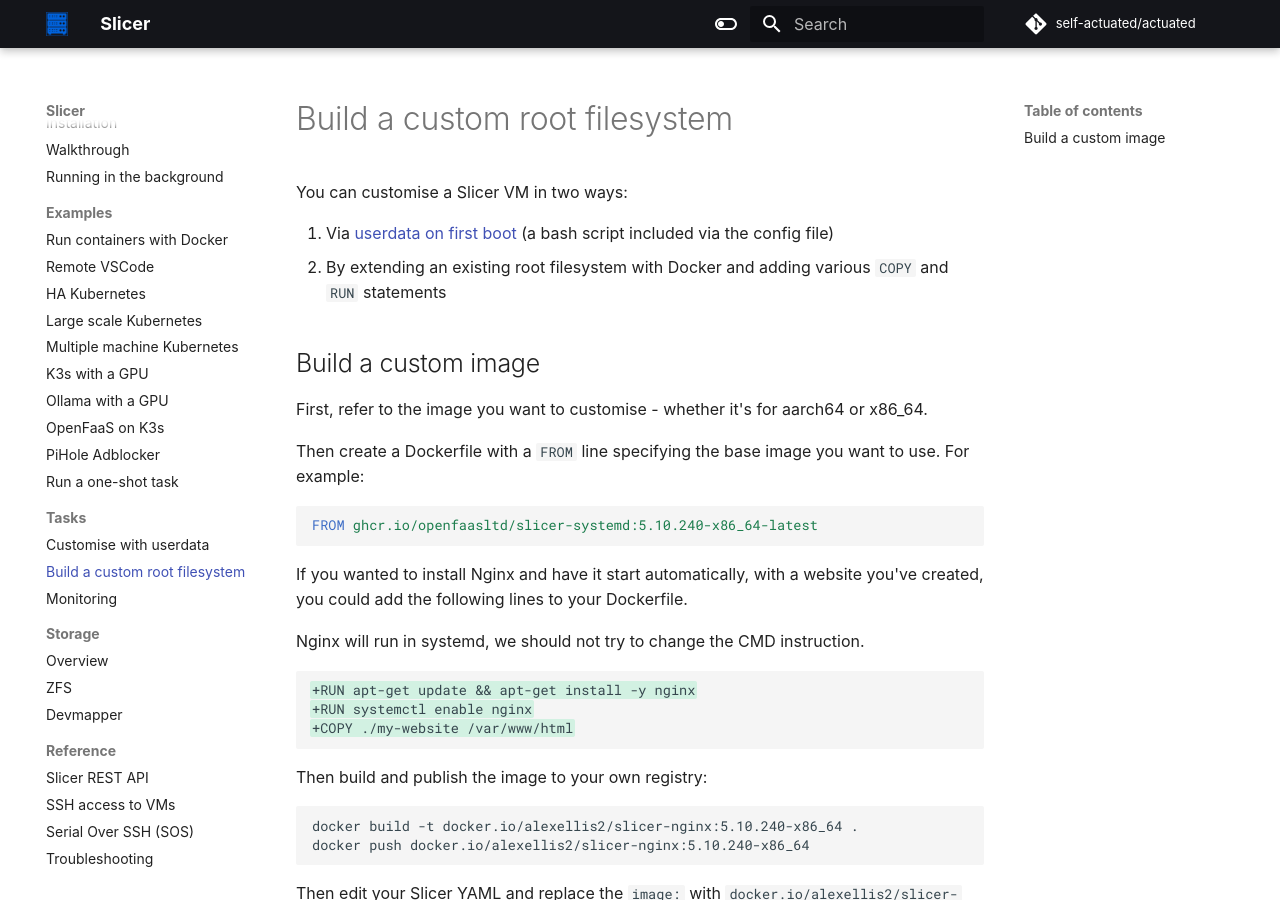
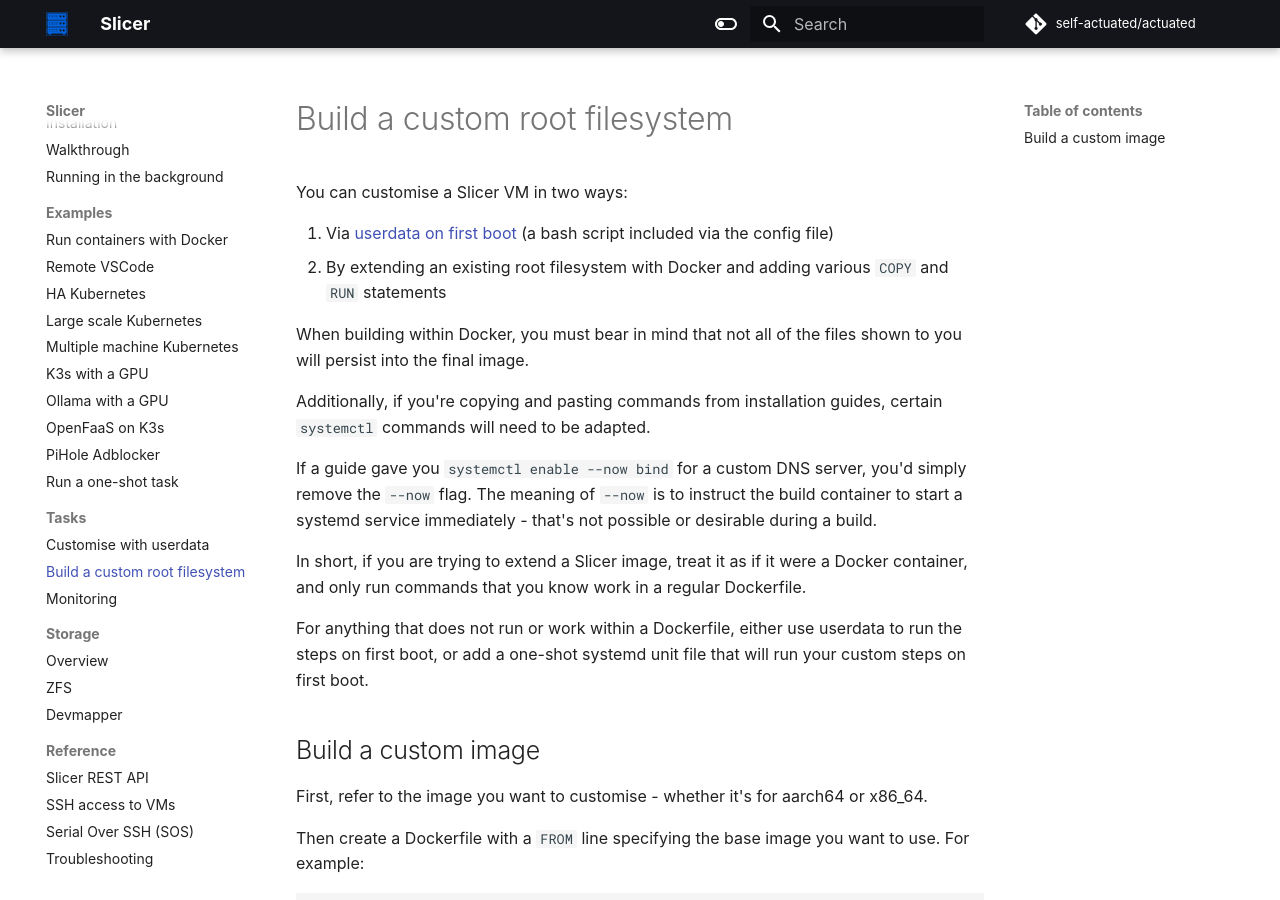
Before and after one commit to slicervm/docs.slicervm.com, an MkDocs documentation site: the page built from docs/tasks/custom-image.md, in a window 1280 px wide and 900 px high. Built offline with MkDocs 1.6.1 and Material for MkDocs 9.7.7, drawn with Linux system fonts in a browser that asks for light colours; some web fonts are replaced; comment, search, counter and statistics services are not loaded.

Commit message:
Notes on --now flag for systemctl
Signed-off-by: Alex Ellis (OpenFaaS Ltd) <alexellis2@gmail.com>

```diff
--- a/docs/tasks/custom-image.md
+++ b/docs/tasks/custom-image.md
@@ -4,6 +4,16 @@
 
 1. Via [userdata on first boot](/tasks/userdata) (a bash script included via the config file)
 2. By extending an existing root filesystem with Docker and adding various `COPY` and `RUN` statements
+
+When building within Docker, you must bear in mind that not all of the files shown to you will persist into the final image.
+
+Additionally, if you're copying and pasting commands from installation guides, certain `systemctl` commands will need to be adapted.
+
+If a guide gave you `systemctl enable --now bind` for a custom DNS server, you'd simply remove the `--now` flag. The meaning of `--now` is to instruct the build container to start a systemd service immediately - that's not possible or desirable during a build.
+
+In short, if you are trying to extend a Slicer image, treat it as if it were a Docker container, and only run commands that you know work in a regular Dockerfile.
+
+For anything that does not run or work within a Dockerfile, either use userdata to run the steps on first boot, or add a one-shot systemd unit file that will run your custom steps on first boot.
 
 ## Build a custom image
 
```
